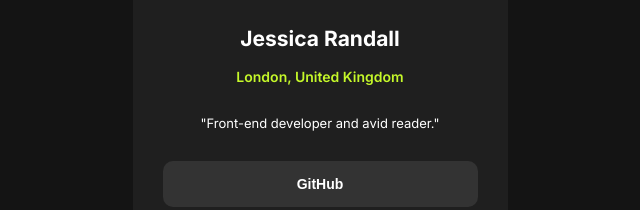
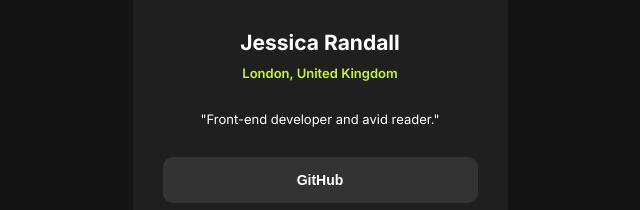
Before and after one commit to satnav27/SocialLinksProfile, a plain HTML site: page index.html in a window 1280 px wide. Shown: the part 235-445 px from the top of the page, 320-960 px from the left. Drawn offline with Linux system fonts and the light colour scheme.

Commit message:
tweaked name margin and location font size

```diff
--- a/styles.css
+++ b/styles.css
@@ -48,10 +48,12 @@
 .name {
   margin-top: 30px;
   font-weight: var(--font-weight-700);
+  margin-bottom: 0;
 }
 
 .location {
-  margin-top: 5px;
+  font-size: 13px;
+  margin-top: 10px;
   color: var(--green);
   font-weight: var(--font-weight-600);
 }
```
